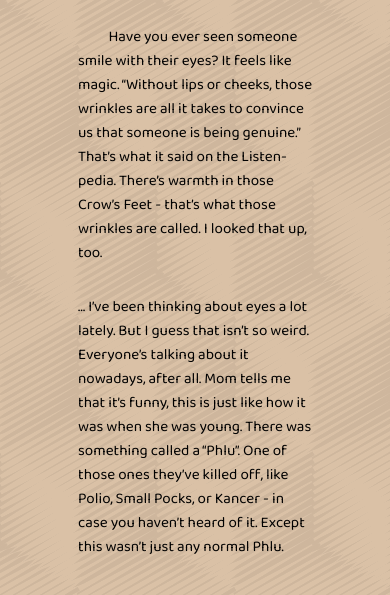
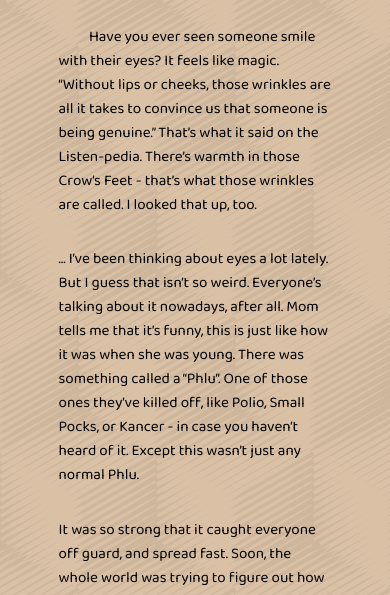
Before and after one commit to Roey-Shap/Roey-Shap.github.io, a plain HTML site: page see_no_evil.html in a window 390 px wide. Shown: the part 179-774 px from the top of the page. Drawn offline with Linux system fonts and the light colour scheme; a web font is replaced by a local one.

Commit message:
Mobile test 4.1

```diff
--- a/navbar_and_footer_styles.css
+++ b/navbar_and_footer_styles.css
@@ -168,12 +168,13 @@ Footer
     z-index: 100;
 }
 
+/*
 @media only screen {
     .reg_footer {
         transform: scale(1, 0.5);
         transform-origin: bottom;
     }
-}
+}*/
 
 .reg_footer_contents {
     display: flex;
--- a/see_no_evil.html
+++ b/see_no_evil.html
@@ -36,7 +36,7 @@
 
 
   <div style="display: flex; flex-direction:column; justify-content: center;
-              padding-top: 1%; padding-left: 20%; width: 60%;
+              padding-top: 1%; padding-left: 15%; width: 70%;
               text-align: left; align-items: center;
               line-height: 1.5rem;
 ">
```
Also changed, not shown: post_notpocalypse.html (+1 -1 lines).
